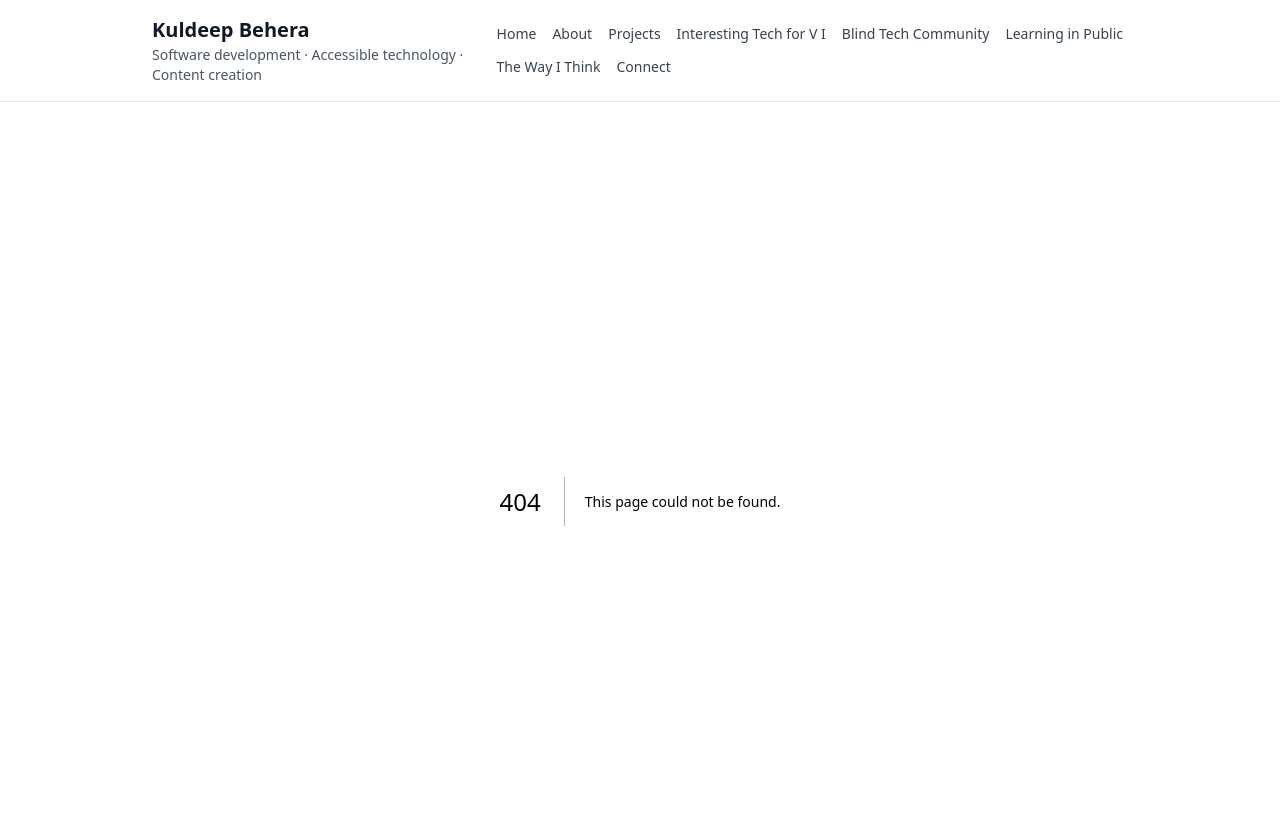
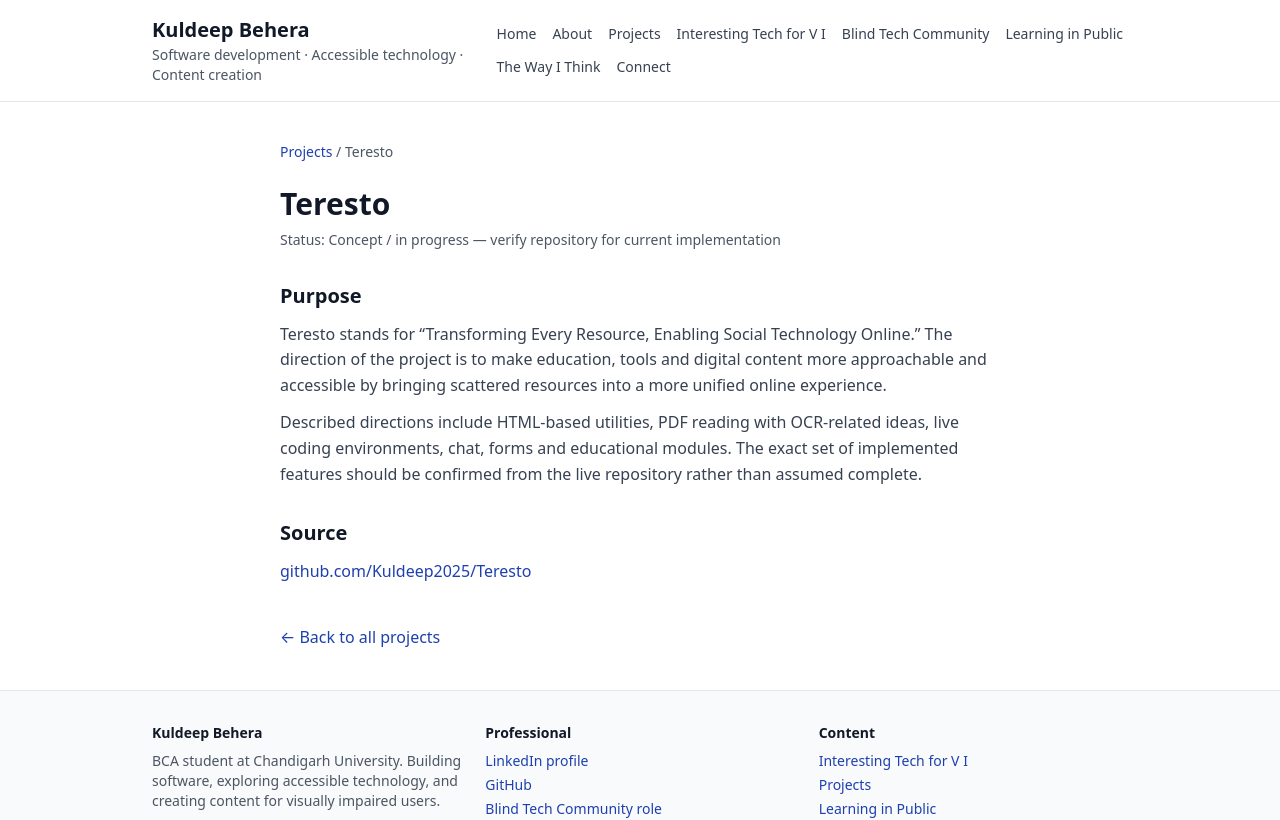
Before and after one commit to Kuldeep2025/kuldeep-behera-platform, a Next.js app: page /projects/teresto in a window 1280 px wide. Before the commit this address had no page. Shown: the top 820 px of the page. Built offline with nearby package versions, Linux system fonts and the light colour scheme.

Commit message:
Add Teresto project page with cautious status wording

```diff
--- /dev/null
+++ b/src/app/projects/teresto/page.tsx
@@ -0,0 +1,54 @@
+import type { Metadata } from "next";
+import Link from "next/link";
+
+export const metadata: Metadata = {
+  title: "Teresto",
+  description: "Teresto — accessible web platform concept by Kuldeep Behera.",
+};
+
+export default function TerestoPage() {
+  return (
+    <article className="mx-auto max-w-3xl px-4 py-10 sm:px-6">
+      <nav aria-label="Breadcrumb" className="mb-6 text-sm text-gray-600">
+        <Link href="/projects" className="text-brand-700 hover:underline focus:outline-none">
+          Projects
+        </Link>
+        <span aria-hidden="true"> / </span>
+        <span>Teresto</span>
+      </nav>
+
+      <h1 className="text-3xl font-bold text-gray-900">Teresto</h1>
+      <p className="mt-2 text-sm text-gray-600">Status: Concept / in progress — verify repository for current implementation</p>
+
+      <section className="mt-8" aria-labelledby="purpose-heading">
+        <h2 id="purpose-heading" className="text-xl font-semibold text-gray-900">Purpose</h2>
+        <p className="mt-3 text-gray-700">
+          Teresto stands for “Transforming Every Resource, Enabling Social Technology Online.” The direction of the project is to make education, tools and digital content more approachable and accessible by bringing scattered resources into a more unified online experience.
+        </p>
+        <p className="mt-3 text-gray-700">
+          Described directions include HTML-based utilities, PDF reading with OCR-related ideas, live coding environments, chat, forms and educational modules. The exact set of implemented features should be confirmed from the live repository rather than assumed complete.
+        </p>
+      </section>
+
+      <section className="mt-8" aria-labelledby="links-heading">
+        <h2 id="links-heading" className="text-xl font-semibold text-gray-900">Source</h2>
+        <p className="mt-3">
+          <a
+            href="https://github.com/Kuldeep2025/Teresto"
+            className="font-medium text-brand-700 hover:underline focus:outline-none"
+            rel="noopener noreferrer"
+            target="_blank"
+          >
+            github.com/Kuldeep2025/Teresto
+          </a>
+        </p>
+      </section>
+
+      <p className="mt-10">
+        <Link href="/projects" className="text-brand-700 hover:underline focus:outline-none">
+          ← Back to all projects
+        </Link>
+      </p>
+    </article>
+  );
+}
```
